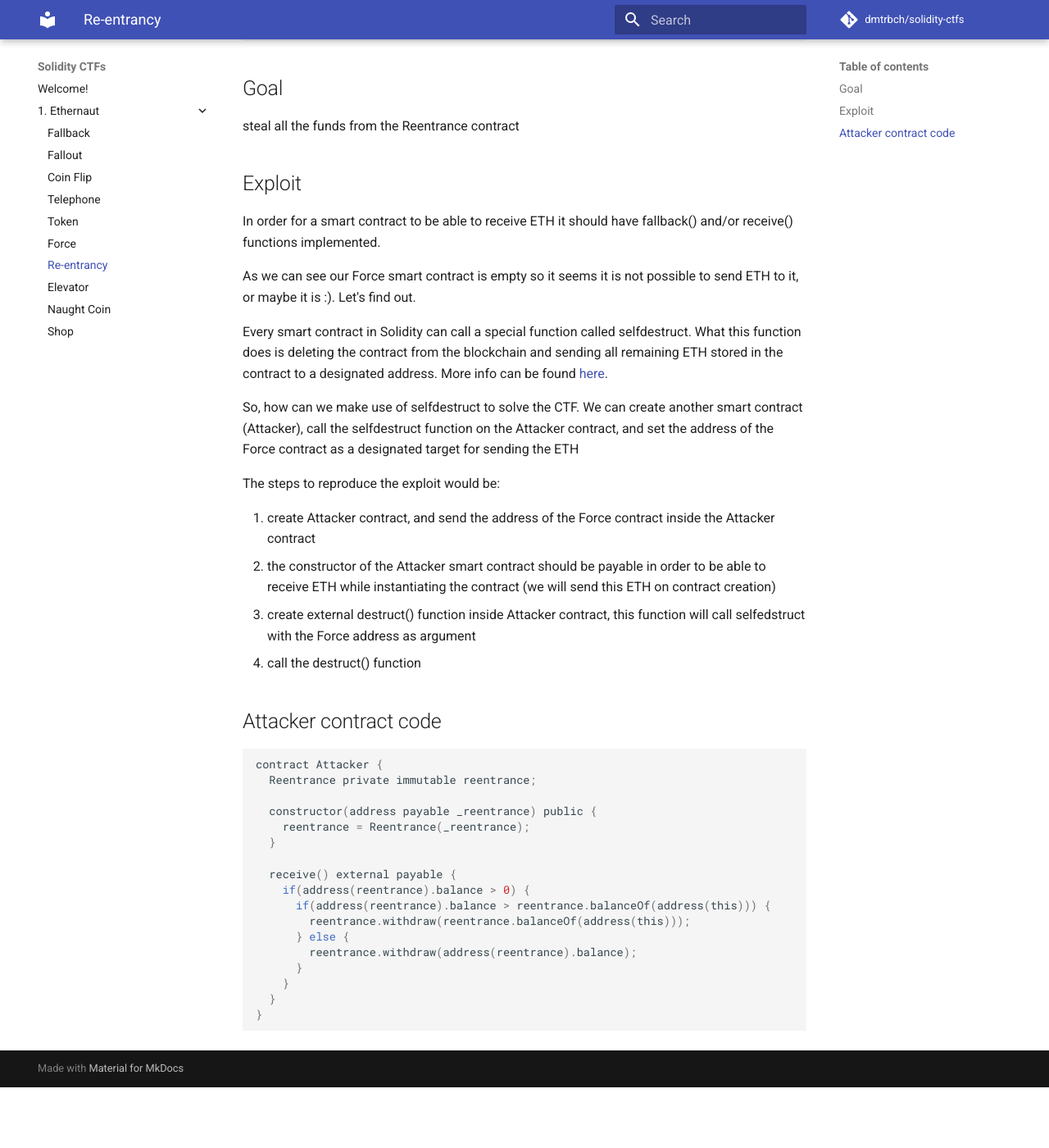
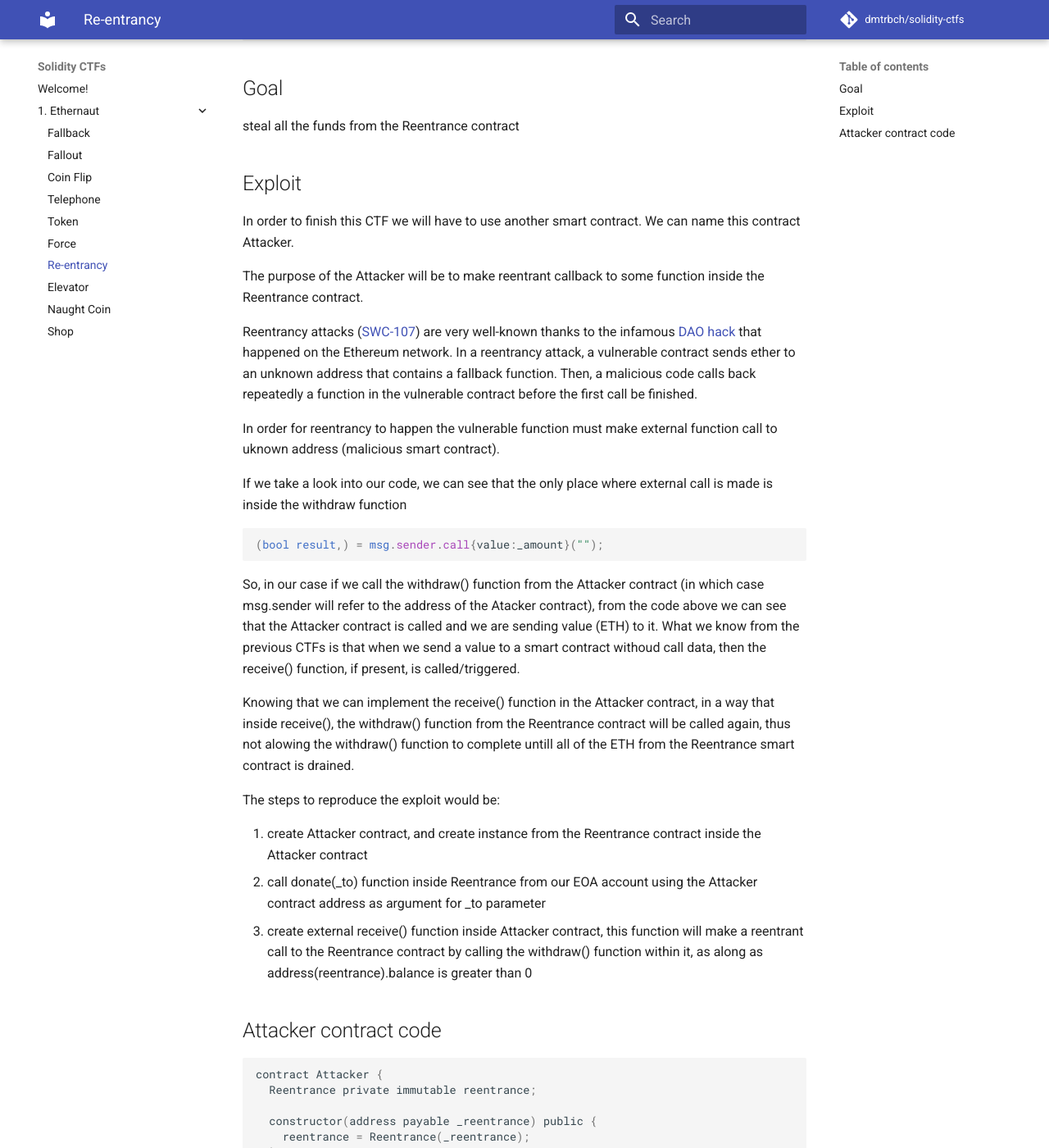
Before and after one commit to dmtrbch/solidity-ctfs, an MkDocs documentation site: the page built from docs/1. Ethernaut/07. Re-entrancy.md, in a window 1280 px wide and 1400 px high, scrolled down 722 px. Shown: the whole window at 82% size. Built offline with MkDocs 1.6.1 and Material for MkDocs 9.7.7, drawn with Linux system fonts in a browser that asks for light colours; comment, search, counter and statistics services are not loaded; before the commit the page ends 2048 px from its top, so only the background shows below that.

Commit message:
reentrancy and elevator

````diff
--- a/docs/1. Ethernaut/07. Re-entrancy.md
+++ b/docs/1. Ethernaut/07. Re-entrancy.md
@@ -39,21 +39,29 @@
 
 ## Exploit
 
-In order for a smart contract to be able to receive ETH it should have fallback() and/or receive() functions implemented.
+In order to finish this CTF we will have to use another smart contract. We can name this contract Attacker.
 
-As we can see our Force smart contract is empty so it seems it is not possible to send ETH to it, or maybe it is :).
-Let's find out.
+The purpose of the Attacker will be to make reentrant callback to some function inside the Reentrance contract.
 
-Every smart contract in Solidity can call a special function called selfdestruct. What this function does is deleting the contract from the blockchain and sending all remaining ETH stored in the contract to a designated address. More info can be found <a href="https://docs.soliditylang.org/en/v0.8.19/introduction-to-smart-contracts.html#deactivate-and-self-destruct" target="_blank" rel="noopener noreferrer">here</a>.
+Reentrancy attacks (<a href="https://swcregistry.io/docs/SWC-107" target="_blank" rel="noopener noreferrer">SWC-107</a>) are very well-known thanks to the infamous <a href="https://blog.openzeppelin.com/15-lines-of-code-that-could-have-prevented-thedao-hack-782499e00942/" target="_blank" rel="noopener noreferrer">DAO hack</a> that happened on the Ethereum network. In a reentrancy attack, a vulnerable contract sends ether to an unknown address that contains a fallback function. Then, a malicious code calls back repeatedly a function in the vulnerable contract before the first call be finished.
 
-So, how can we make use of selfdestruct to solve the CTF. We can create another smart contract (Attacker), call the selfdestruct function on the Attacker contract, and set the address of the Force contract as a designated target for sending the ETH
+In order for reentrancy to happen the vulnerable function must make external function call to uknown address (malicious smart contract).
+
+If we take a look into our code, we can see that the only place where external call is made is inside the withdraw function
+
+```
+(bool result,) = msg.sender.call{value:_amount}("");
+```
+
+So, in our case if we call the withdraw() function from the Attacker contract (in which case msg.sender will refer to the address of the Atacker contract), from the code above we can see that the Attacker contract is called and we are sending value (ETH) to it. What we know from the previous CTFs is that when we send a value to a smart contract withoud call data, then the receive() function, if present, is called/triggered.
+
+Knowing that we can implement the receive() function in the Attacker contract, in a way that inside receive(), the withdraw() function from the Reentrance contract will be called again, thus not alowing the withdraw() function to complete untill all of the ETH from the Reentrance smart contract is drained.
 
 The steps to reproduce the exploit would be:
 
-1. create Attacker contract, and send the address of the Force contract inside the Attacker contract
-2. the constructor of the Attacker smart contract should be payable in order to be able to receive ETH while instantiating the contract (we will send this ETH on contract creation)
-3. create external destruct() function inside Attacker contract, this function will call selfedstruct with the Force address as argument
-4. call the destruct() function
+1. create Attacker contract, and create instance from the Reentrance contract inside the Attacker contract
+2. call donate(_to) function inside Reentrance from our EOA account using the Attacker contract address as argument for _to parameter
+3. create external receive() function inside Attacker contract, this function will make a reentrant call to the Reentrance contract by calling the withdraw() function within it, as along as address(reentrance).balance is greater than 0
 
 ## Attacker contract code
 
````
